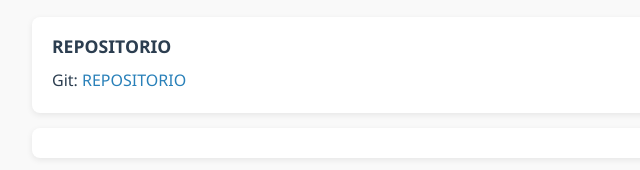
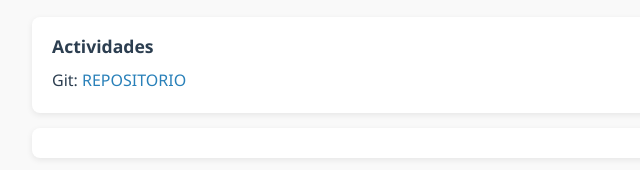
Before and after one commit to L22390460/Listadeactividades.github.io, a plain HTML site: page index.html in a window 1280 px wide. Shown: the part 264-434 px from the top of the page, 158-798 px from the left. Drawn offline with Linux system fonts and the light colour scheme.

Commit message:
Update index.html

```diff
--- a/index.html
+++ b/index.html
@@ -74,7 +74,7 @@
   <h2>• Prácticas HTML</h2>
   <ul>
     <li>
-      <strong>REPOSITORIO</strong>
+      <strong>Actividades</strong>
       <div>Git: <a href="https://github.com/L22390460/Actividades-">REPOSITORIO</a></div>
 
     </li>
```
